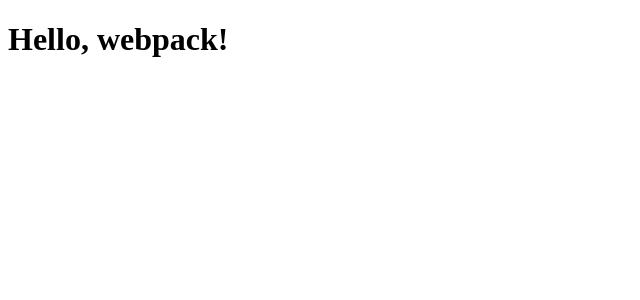
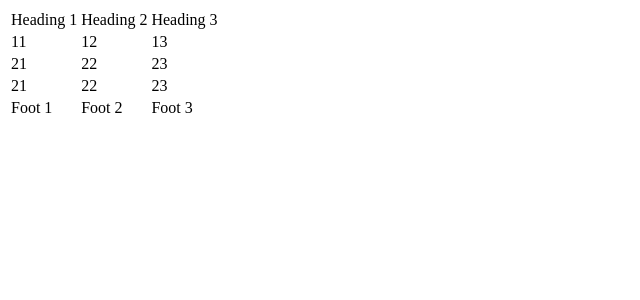
Before and after one commit to dunbheo/ComponentLibrary, a React app: page / in a window 1280 px wide. Shown: the top 300 px of the page, without its empty margins (0-640 px from the left). Built offline with nearby package versions, Linux system fonts and the light colour scheme; the HTML template or start-up script is replaced by a standard one.

Commit message:
Initial Grid component creation

```diff
--- a/example/index.js
+++ b/example/index.js
@@ -1,6 +1,7 @@
 import React from 'react';
 import ReactDOM from 'react-dom';
+import App from '../src/App';
 
 const container = document.createElement('div');
 document.body.appendChild(container);
-ReactDOM.render(<h1>Hello, webpack!</h1>, container);
+ReactDOM.render(<App />, container);
--- a/package.json
+++ b/package.json
@@ -36,6 +36,7 @@
     "html-webpack-plugin": "^3.2.0",
     "jest": "^24.8.0",
     "prettier-eslint-cli": "^5.0.0",
+    "prop-types": "^15.7.2",
     "webpack": "^4.39.1",
     "webpack-cli": "^3.3.6",
     "webpack-dev-server": "^3.8.0",
--- a/src/App.js
+++ b/src/App.js
@@ -1,7 +1,34 @@
 import React from 'react';
+import Grid, { GridHeaderRow, GridHeaderCell, GridRow, GridCell, GridFooterCell, GridFooterRow } from './components/grid/Grid';
 
 const App = () => (
-  <h1>My App</h1>
+  <Grid>
+    <GridHeaderRow>
+      <GridHeaderCell>Heading 1</GridHeaderCell>
+      <GridHeaderCell>Heading 2</GridHeaderCell>
+      <GridHeaderCell>Heading 3</GridHeaderCell>
+    </GridHeaderRow>
+    <GridRow>
+      <GridCell>11</GridCell>
+      <GridCell>12</GridCell>
+      <GridCell>13</GridCell>
+    </GridRow>
+    <GridRow>
+      <GridCell>21</GridCell>
+      <GridCell>22</GridCell>
+      <GridCell>23</GridCell>
+    </GridRow>
+    <GridRow>
+      <GridCell>21</GridCell>
+      <GridCell>22</GridCell>
+      <GridCell>23</GridCell>
+    </GridRow>
+    <GridFooterRow>
+      <GridFooterCell>Foot 1</GridFooterCell>
+      <GridFooterCell>Foot 2</GridFooterCell>
+      <GridFooterCell>Foot 3</GridFooterCell>
+    </GridFooterRow>
+  </Grid>
 );
 
-export default App.js;
+export default App;
--- /dev/null
+++ b/src/components/grid/Grid.js
@@ -0,0 +1,71 @@
+import React from 'react';
+import PropTypes from 'prop-types';
+
+// Grid
+const Grid = ({ children }) => (
+  <table>
+    <tbody>
+      {children}
+    </tbody>
+  </table>
+);
+
+Grid.propTypes = {
+  children: PropTypes.element.isRequired,
+};
+
+// GridHeaderRow
+export const GridHeaderRow = ({ children }) => (
+    <tr>{children}</tr>
+);
+
+GridHeaderRow.propTypes = {
+  children: PropTypes.element.isRequired,
+};
+
+// GridHeaderCell
+export const GridHeaderCell = ({ children }) => (
+  <td>{children}</td>
+);
+
+GridHeaderCell.propTypes = {
+  children: PropTypes.element.isRequired,
+};
+
+// GridRow
+export const GridRow = ({ children }) => (
+  <tr>{children}</tr>
+);
+
+GridRow.propTypes = {
+  children: PropTypes.element.isRequired,
+};
+
+// GridCell
+export const GridCell = ({ children }) => (
+  <td>{children}</td>
+);
+
+GridCell.propTypes = {
+  children: PropTypes.element.isRequired,
+};
+
+// GridFooterRow
+  export const GridFooterRow = ({ children }) => (
+<tr>{children}</tr>
+);
+
+GridFooterRow.propTypes = {
+  children: PropTypes.element.isRequired,
+};
+
+// GridFooterCell
+export const GridFooterCell = ({ children }) => (
+  <td>{children}</td>
+);
+
+GridFooterCell.propTypes = {
+  children: PropTypes.element.isRequired,
+};
+
+export default Grid;
```
Also changed, not shown: 1 other file (tests, documents, lock files or other folders).
